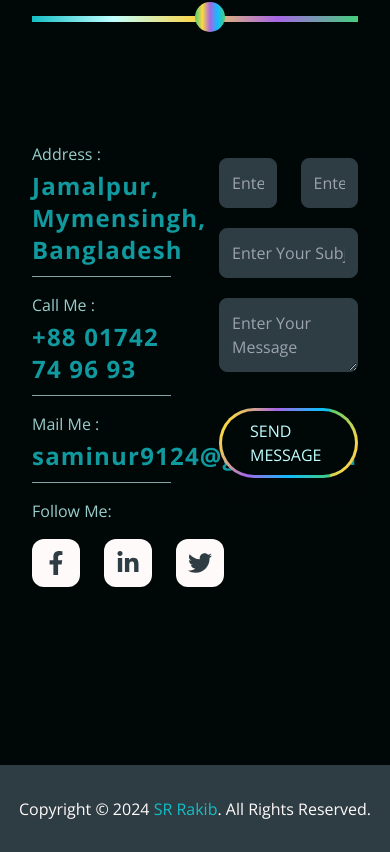
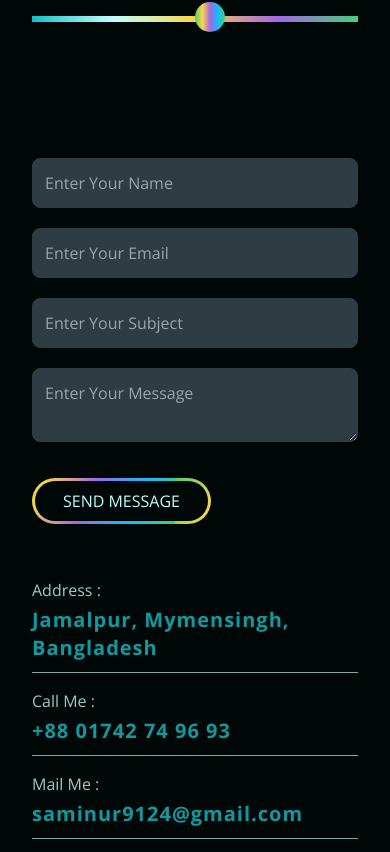
Before and after one commit to dev-saminur/sr-my-portfolio, a Next.js app: page / in a window 390 px wide. Shown: the part 6352-7204 px from the top of the page. Built offline with nearby package versions, Linux system fonts and the light colour scheme.

Commit message:
Update ContactForm.js

```diff
--- a/src/components/Contact/ContactForm.js
+++ b/src/components/Contact/ContactForm.js
@@ -12,7 +12,7 @@ const ContactForm = () => {
       <div className="pt-10">
         <Container>
           <div className="mt-10">
-            <div className="grid grid-cols-2 gap-12 ">
+            <div className="flex flex-col-reverse  lg:grid  lg:grid-cols-2 gap-12 ">
               <div className="mb-10 ">
                 {ContactDetailsData.map((item, i) => (
                   <div key={i}>
@@ -20,7 +20,7 @@ const ContactForm = () => {
                       <h6 className="text-base font-normal opacity-80 text-headerColor mb-1 capitalize">
                         {item.subtitle}
                       </h6>
-                      <h4 className="text-2xl opacity-80  text-linkColor  font-bold tracking-wider  pb-2.5 border-b border-sectionColor">
+                      <h4 className="text-xl lg:text-2xl opacity-80  text-linkColor  font-bold tracking-wider  pb-2.5 border-b border-sectionColor">
                         {item.title}
                       </h4>
                     </div>
@@ -53,16 +53,16 @@ const ContactForm = () => {
               <div>
                 <div className="mt-4 text-left rounded-xl shadow-lg">
                   <form>
-                    <div className="w-full flex  justify-between gap-6">
+                    <div className="w-full flex-wrap lg:flex-nowrap lg:flex  justify-between gap-6">
                       <input
                         type="text"
                         placeholder="Enter Your Name"
-                        className="border border-gray  rounded-lg px-3 py-3 mb-5 text-base text-sectionColor w-[50%] outline-none bg-gray dark:border-gray-500 dark:bg-gray-900"
+                        className="border border-gray  rounded-lg px-3 py-3 mb-5 text-base text-sectionColor w-full lg:w-[50%] outline-none bg-gray dark:border-gray-500 dark:bg-gray-900"
                       />
                       <input
                         type="email"
                         placeholder="Enter Your Email"
-                        className="border border-gray  rounded-lg px-3 py-3 mb-5 text-base text-sectionColor w-[50%] outline-none bg-gray dark:border-gray-500 dark:bg-gray-900"
+                        className="border border-gray  rounded-lg px-3 py-3 mb-5 text-base text-sectionColor w-full lg:w-[50%] outline-none bg-gray dark:border-gray-500 dark:bg-gray-900"
                       />
                     </div>
                     <div className="w-full">
```
